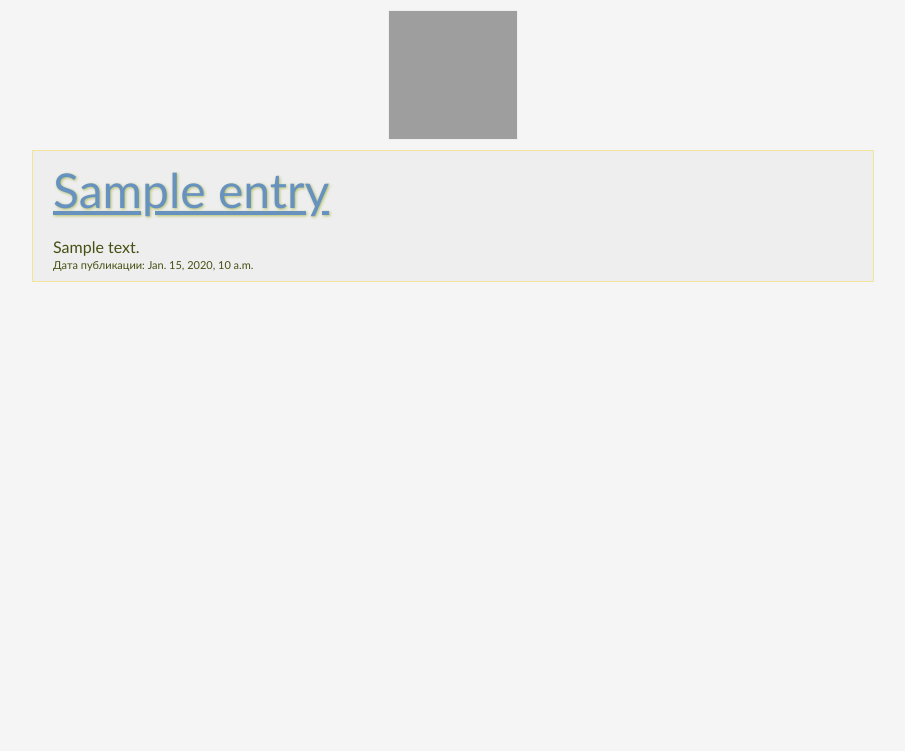
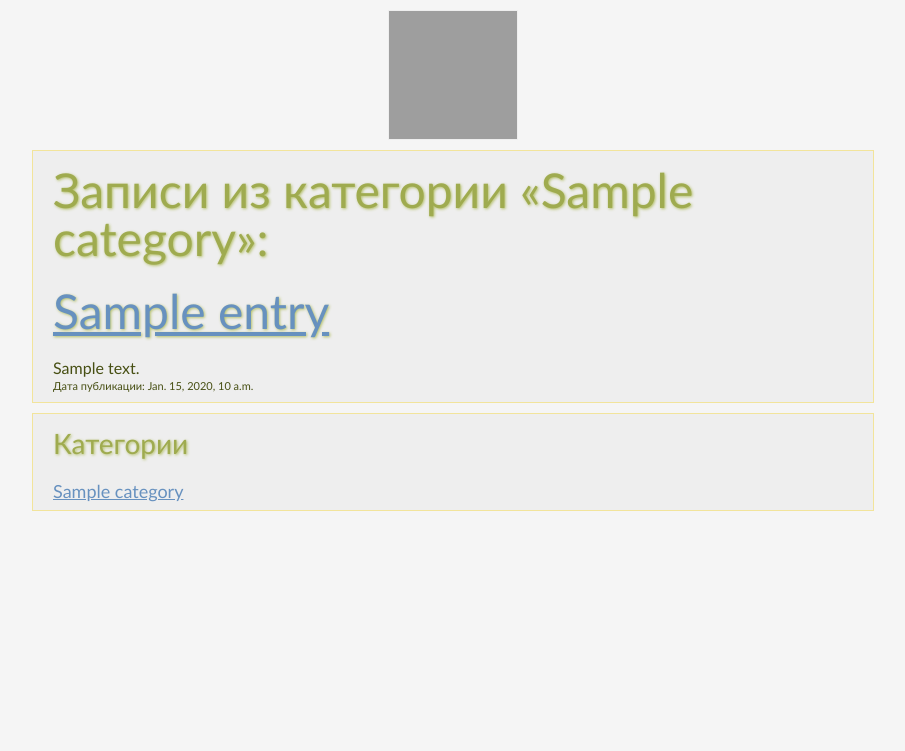
Before and after one commit to ademaro/teahouse, a Django app: template templates/index.html in a window 1280 px wide. Shown: the top 751 px of the page, without its empty margins (187-1092 px from the left). Run offline with Django 3.2, Linux system fonts and the light colour scheme; the template is opened without the code that fills it: most values are stand-ins (such as "Sample title", 1, 10 or a date in 2020); parts of the project's set-up code (start-up, migrations or seed data) failed here and were passed over; some libraries are stand-ins or nearby versions; grey boxes are pictures that could not be loaded.

Commit message:
category added

```diff
--- a/static/css/style.css
+++ b/static/css/style.css
@@ -44,7 +44,7 @@ ul li {list-style-type:square;}
 
 a:hover {text-decoration:none;}
 
-.entry {width:800px;margin:10px auto;background:#eee;padding:10px 20px;display:block;border:1px solid #F2E49B;}
+.entry, footer {width:800px;margin:10px auto;background:#eee;padding:10px 20px;display:block;border:1px solid #F2E49B;}
 .index .entry:hover {background:#f2edd3;}
 
 a#logo {
--- a/templates/base.html
+++ b/templates/base.html
@@ -12,7 +12,14 @@
 
 <a class="admin" href="/admin"/>Админка</a>
 
-
+<footer>
+<h3>Категории</h3>
+<nav>
+{% for category in categories %}
+<a href="/tags/{{ category.id }}/">{{ category }}</a>
+{% endfor %}
+</nav>
+</footer>
 
 
 
--- a/templates/index.html
+++ b/templates/index.html
@@ -10,14 +10,17 @@
 {% if entry_list %}
   {% for entry in entry_list %}
   <div class="entry">
+    {% if category %}<h2>Записи из категории &laquo;{{ category }}&raquo;:</h2>{% endif %}
     <h2><a href="/entry/{{ entry.id }}/">{{ entry.title }}</a></h2>
     {{ entry.text|markdown }}
     <br>
-    <small><!--Категория: {{ entry.category }}<br>-->Дата публикации: {{ entry.date_publication }}</small>
+    <small>Дата публикации: {{ entry.date_publication }}</small>
   </div>
   {% endfor %}
 {% else %}
-  <p>Пока нет постов.</p>
+  <div class="entry">
+    <p>Записей{%if category %} из категории &laquo;{{ category }}&raquo;{% endif %} нету.</p>
+  </div>
 {% endif %}
 {% endblock %}
 </div>
--- a/urls.py
+++ b/urls.py
@@ -1,6 +1,5 @@
 from django.conf.urls import patterns, include, url
 
-# Uncomment the next two lines to enable the admin:
 from django.contrib import admin
 from django.conf import settings
 admin.autodiscover()
@@ -11,10 +10,9 @@ urlpatterns = patterns('',
     # url(r'^_tea/', include('_tea.foo.urls')),
     url(r'^$', '_tea.blog.views.index'),
     url(r'^entry/(\d+)/$', '_tea.blog.views.entry'),
-    # Uncomment the admin/doc line below to enable admin documentation:
-    # url(r'^admin/doc/', include('django.contrib.admindocs.urls')),
+    url(r'^tags/(\d+)/$', '_tea.blog.views.tags'),
     url(r'^media/(?P<path>.*)$', 'django.views.static.serve', {'document_root': settings.MEDIA_ROOT}),
 
-    # Uncomment the next line to enable the admin:
     url(r'^admin/', include(admin.site.urls)),
+    url(r'^admin/doc/', include('django.contrib.admindocs.urls')),
 )
```
Also changed, not shown: blog/views.py (+17 -4 lines).
